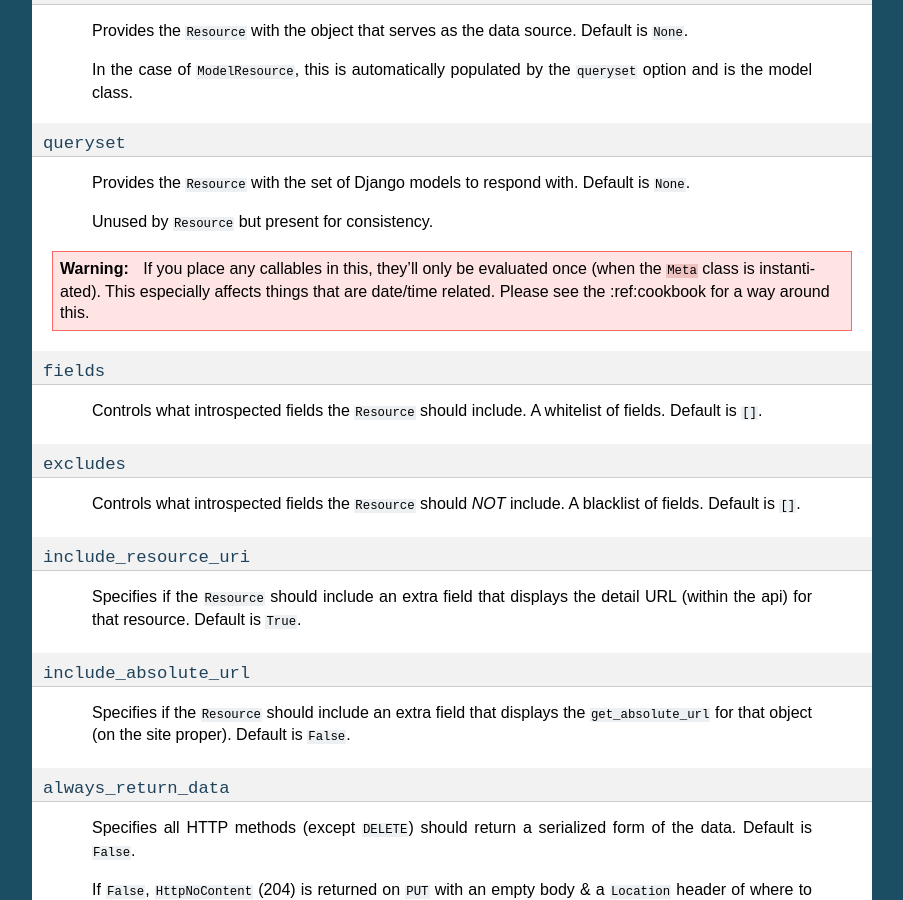
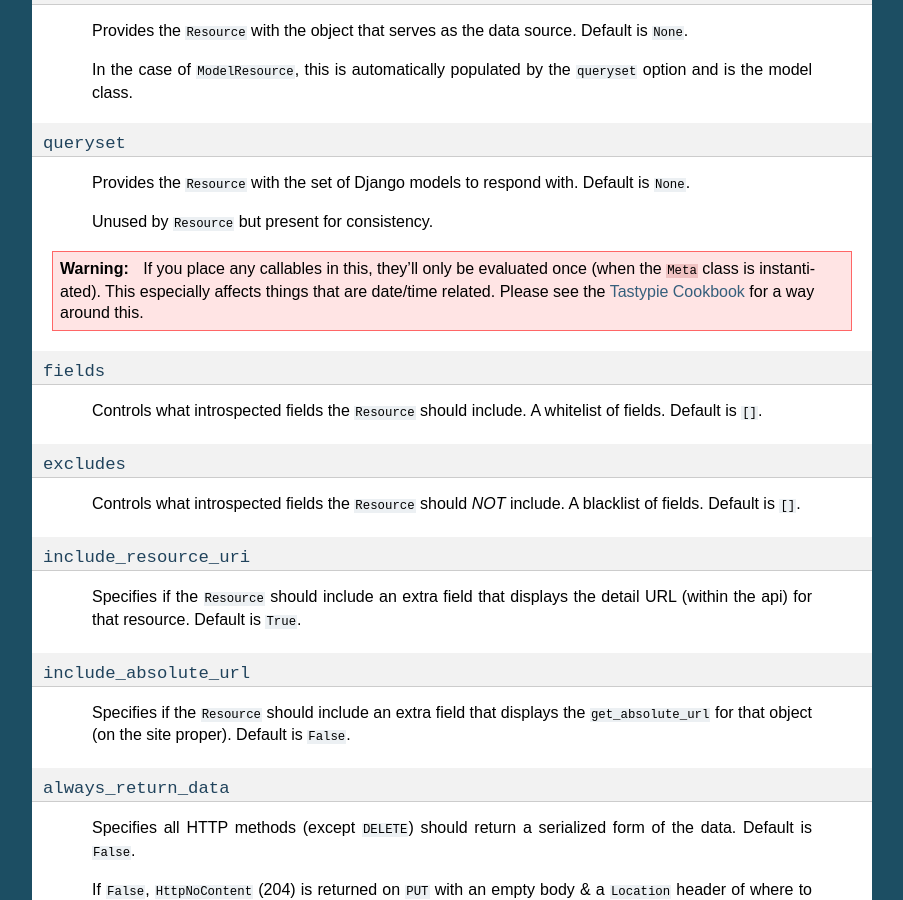
Before and after one commit to django-tastypie/django-tastypie, a Sphinx documentation site: the page built from docs/resources.rst, in a window 1280 px wide and 900 px high, scrolled down 9807 px. Shown: the whole window, without its empty margins (198-1101 px from the left). Built offline with Sphinx 7.4.7, drawn with Linux system fonts in a browser that asks for light colours; pages that are not in the unit, such as notebooks, are missing from menus; some of the changed lines change nothing that is shown.

Commit message:
Resources doc fix

```diff
--- a/docs/resources.rst
+++ b/docs/resources.rst
@@ -263,7 +263,7 @@
 
             # Make sure we don't have to worry about "divide by zero" errors.
             if not bundle.obj.rating_set.count():
-                return rating
+                return total_score
 
             # We'll run over all the ``Rating`` objects & calculate an average.
             for rating in bundle.obj.rating_set.all():
@@ -624,7 +624,7 @@
 
   If you place any callables in this, they'll only be evaluated once (when
   the ``Meta`` class is instantiated). This especially affects things that
-  are date/time related. Please see the :ref:cookbook for a way around this.
+  are date/time related. Please see the :doc:`cookbook` for a way around this.
 
 ``fields``
 ----------
```
